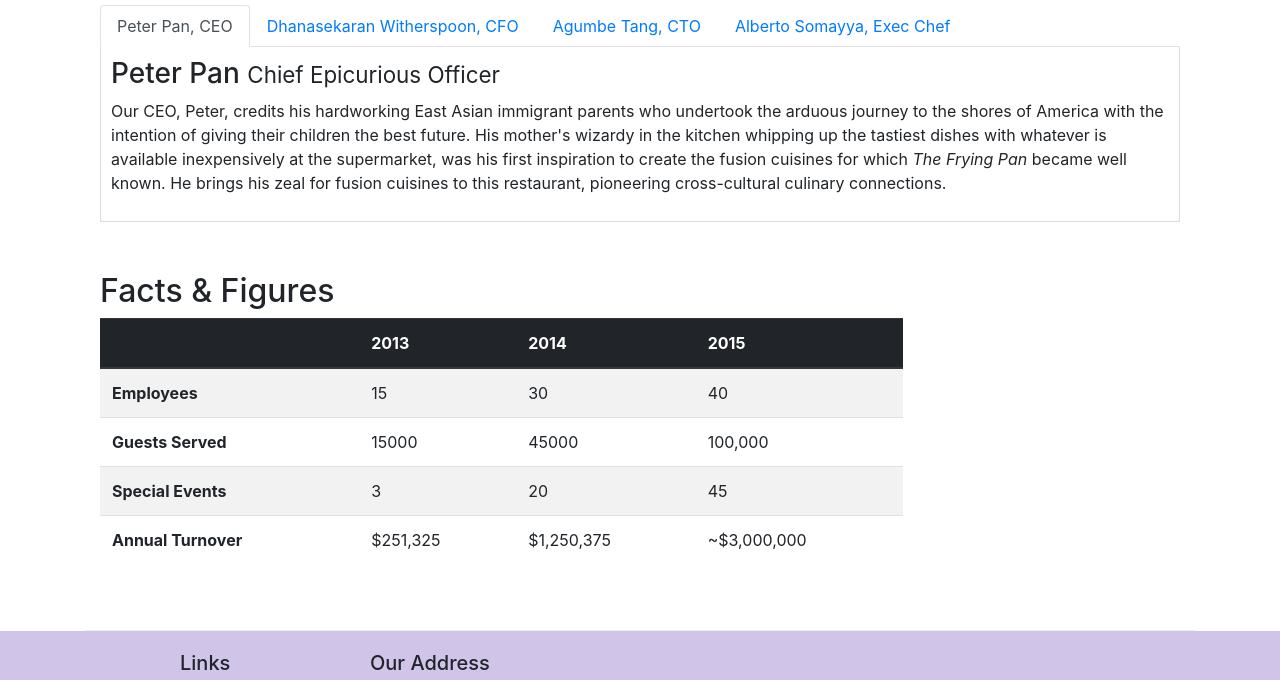
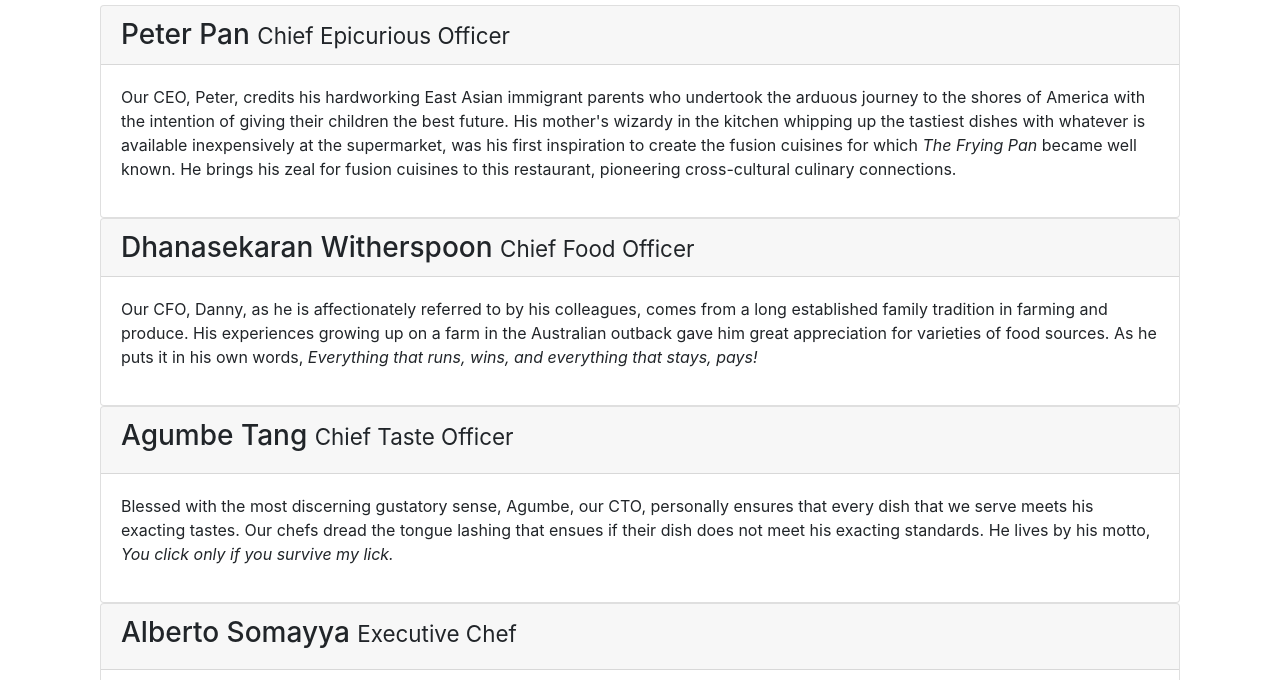
Before and after one commit to rhen-quadros/Bootstrap4, a website: page conFusion/aboutus.html in a window 1280 px wide. Shown: the part 1107-1787 px from the top of the page. Drawn offline with nearby package versions, Linux system fonts and the light colour scheme.

Commit message:
Accordion

```diff
--- a/conFusion/aboutus.html
+++ b/conFusion/aboutus.html
@@ -117,24 +117,16 @@
             <div>
                 <h2>Corporate Leadership</h2>
 
-                <ul class="nav nav-tabs">
-                    <li class="nav-item">
-                    <a class="nav-link active" href="#peter" role="tab" data-toggle="tab">Peter Pan, CEO</a>
-                    </li>
-                    <li class="nav-item">
-                    <a class="nav-link" href="#danny" role="tab" data-toggle="tab">Dhanasekaran Witherspoon, CFO</a>
-                    </li>
-                    <li class="nav-item">
-                    <a class="nav-link" href="#agumbe" role="tab" data-toggle="tab">Agumbe Tang, CTO</a>
-                    </li>
-                    <li class="nav-item">
-                    <a class="nav-link" href="#alberto" role="tab" data-toggle="tab">Alberto Somayya, Exec Chef</a>
-                    </li>
-                </ul>
-
-                <div class="tab-content">
-                    <div role="tabpanel" class="tab-pane fade show active" id="peter">
-                <h3>Peter Pan <small>Chief Epicurious Officer</small></h3>
+                <div id="accordion">
+                    <div class="card">
+                        <div class="card-header" role="tab" id="peterhead">
+                            <h3 class="mb-0"><a data-toggle="collapse" data-target="#peter">
+                                Peter Pan <small>Chief Epicurious Officer</small>
+                            </a>
+                        </h3>
+                        </div>
+                        <div class="collapse show" id="peter" data-parent="#accordion">
+                            <div class="card-body">
                                 <p class="d-none d-sm-block">Our CEO, Peter, credits his hardworking East Asian immigrant parents who
                                     undertook the arduous journey to the shores of America with the intention of giving their children
                                     the best future. His mother's wizardy in the kitchen whipping up the tastiest dishes with whatever
@@ -142,30 +134,57 @@
                                     cuisines for which <em>The Frying Pan</em> became well known. He brings his zeal for fusion cuisines
                                     to this restaurant, pioneering cross-cultural culinary connections.</p>
                             </div>
+                        </div>
+                    </div>
 
-                <div role="tabpanel" class="tab-pane fade show" id="danny">
-                <h3>Dhanasekaran Witherspoon <small>Chief Food Officer</small></h3>
+                    <div class="card">
+                    <div class="card-header" role="tab" id="dannyhead">
+                    <h3 class="mb-0">
+                        <a class="collapsed" data-toggle="collapse" data-target="#danny">
+                        Dhanasekaran Witherspoon <small>Chief Food Officer</small>
+                        </a>
+                    </h3>
+                </div>
+            <div class="collapse show" id="danny" data-parent="#accordion">
+                <div class="card-body">
                     <p class="d-none d-sm-block">Our CFO, Danny, as he is affectionately referred to by his colleagues,
                     comes from a long established family tradition in farming and produce. His experiences growing up on
                     a farm in the Australian outback gave him great appreciation for varieties of food sources. As he
                     puts it in his own words, <em>Everything that runs, wins, and everything that stays, pays!</em></p>
             </div>
-
-                <div role="tabpanel" class="tab-pane fade show" id="agumbe">
+        </div>
+    </div>
+    <div class="card">
+        <div class="card-header" role="tab" id="agumbehead">
+        <h3 class="mb-0">
+            <a class="collapsed" data-toggle="collapse" data-target="#agumbe">
                 <h3>Agumbe Tang <small>Chief Taste Officer</small></h3>
+            </a>
+        </h3>
+    </div>
+<div class="collapse show" id="agumbe" data-parent="#accordion">
+    <div class="card-body">
                     <p class="d-none d-sm-block">Blessed with the most discerning gustatory sense, Agumbe, our CTO,
                     personally ensures that every dish that we serve meets his exacting tastes. Our chefs dread the
                     tongue lashing that ensues if their dish does not meet his exacting standards. He lives by his
                     motto, <em>You click only if you survive my lick.</em></p>
                 </div>
-
-                <div role="tabpanel" class="tab-pane fade show" id="alberto">
+            </div>
+        </div>
+                <div class="card">
+                    <div class="card-header" role="tab" id="albertohead">
+                    <h3 class="mb-0">
+                        <a class="collapsed" data-toggle="collapse" data-target="#alberto">
                 <h3>Alberto Somayya <small>Executive Chef</small></h3>
+            </a>
+        </h3>
+    </div>
+            <div class="collapse show" id="alberto" data-parent="#accordion">
+                <div class="card-body">
                 <p class="d-none d-sm-block">Award winning three-star Michelin chef with wide International experience
                     having worked closely with whos-who in the culinary world, he specializes in creating mouthwatering
                     Indo-Italian fusion experiences. He says, <em>Put together the cuisines from the two craziest
                         cultures, and you get a winning hit! Amma Mia!</em></p>
-                </div>
                 </div>
             </div>
         </div>
```
Lines whose indentation alone changed are shown as unchanged.
